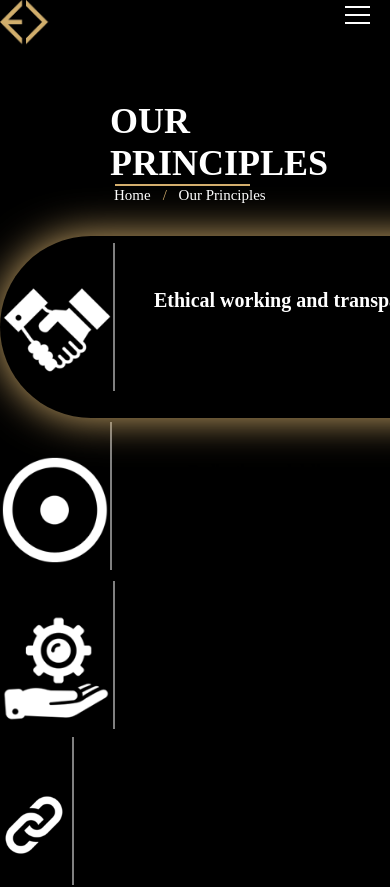
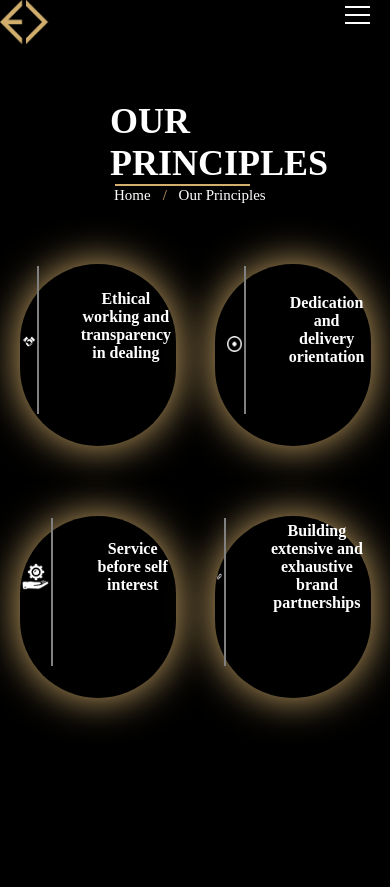
Before and after one commit to kislay630/Deployment, a Django app: page /principle/ in a window 390 px wide; the page is wider, and only the part inside the window is pictured. Shown: the part 15-902 px from the top of that part. After the commit the page ends 742 px from the top of that part, so only its background shows below. Run offline with Django 3.2, Linux system fonts and the light colour scheme; lists and menus that the app fills with data are empty.

Commit message:
responsive

```diff
--- a/EssenciaWebsite/settings.py
+++ b/EssenciaWebsite/settings.py
@@ -82,7 +82,7 @@ WSGI_APPLICATION = 'EssenciaWebsite.wsgi.application'
 DATABASES = {
     'default': {
         'ENGINE': 'django.db.backends.sqlite3',
-        'NAME': BASE_DIR / 'db.sqlite3',
+        'NAME': str(BASE_DIR / 'db.sqlite3'),
     }
 }
 
--- a/templates/FirstLevel/login.html
+++ b/templates/FirstLevel/login.html
@@ -24,7 +24,7 @@
     </style>
 </head>
 <body>
-        <H1 class='gos' style="margin-top:140px;position:fixed;right:50px;left:50px;">COMPANY LOGIN</H1>
+        <H1 class='gos' style="margin-top:130px;position:fixed;right:50px;left:50px;">COMPANY LOGIN</H1>
         <FORM class="boxx" action="{% url 'basic_app:user_login' %}" method="POST">
             {% csrf_token %}
 
@@ -41,7 +41,7 @@
                 </TABLE>
             </div>
         </FORM>
-    <div class="error" style="margin-top:340px;position:fixed;right:50px;left:50px;color:white;">
+    <div class="error" style="margin-top: 652px;position:fixed;right: 567px;left: 590px;margin-left: 10‒;margin-left: 78px;">
         {{Error}}
         {{re}}
     </div>
--- a/templates/FirstLevel/principle.html
+++ b/templates/FirstLevel/principle.html
@@ -62,6 +62,7 @@ body{
    text-decoration: underline;
    text-decoration-color:white;
  }
+
  table img{
   height:auto;
   max-width:109px;
@@ -85,6 +86,32 @@ body{
 
 }
 
+.row1{
+        margin-top:5%;
+        color:white;
+        display:flex;
+        justify-content:space-around;
+        width:100%;
+        margin:auto;
+        text-align:center;
+        padding-top:50px;
+        flex-direction: row;
+        animation: slideMe 2s ease-in;
+
+      }
+        .course-col{
+        flex-basis:40%;
+        background:black;
+        border-radius: 116px;
+        width:654px;
+        height:182px;
+        margin-bottom:5%;
+        box-sizing: border-box;
+      }
+       .course-col{
+        box-shadow: 0 0 40px 0px rgb(211 ,174 ,109);
+          }
+
 @keyframes slideMe {
     0%{
       transform: skewX(3deg) translateX(-900px);
@@ -95,6 +122,46 @@ body{
 }
 .table1{
   box-shadow: 0 0 40px 0px  rgb(211 ,174 ,109);
+}
+   .row2{
+         color:white;
+          margin-top:2%;
+          display:flex;
+          justify-content:space-around;
+          width:100%;
+          margin:auto;
+          text-align:center;
+          padding-top:50px;
+          flex-direction: row;
+               animation: slideMe2 2s ease-in;
+
+        }
+@keyframes slideMe
+      {
+         0%
+            {
+                transform: skewX(3deg) translateX(-900px);
+             }
+            100%
+            {
+                transform: skew(0deg);
+             }
+      }
+       @keyframes slideMe2 {
+        0%{
+          transform: skewX(3deg) translateX(900px);
+        }
+        100%{
+          transform: skew(0deg);
+        }
+    }
+      table img
+      {
+          height:auto;
+          max-width:115px;
+          width:100%;
+          padding-bottom: 50px;
+          padding-top: 24px;
       }
 
   </style>
@@ -107,44 +174,47 @@ body{
     <li><a href="{% url 'basic_app:principle' %}">Our Principles</a></li>
   </ol>
 
-  <div class="table1">
+  <div class="row1">
+      <div class="course-col">
         <table>
           <tr>
-        <th><img src="{% static 'FirstLevel/images/principles1.png' %}"></th>
-        <th><HR COLOR= "grey" WIDTH= "100%" SIZE= "150 PIXEL"></th>
-        <th style="padding-bottom: 33px; padding-left:37px;">Ethical working and transparency in dealing</th>
+            <th><img src="{% static 'FirstLevel/images/principles1.png' %}" style="padding-top: 35px;padding-left: 1px;margin-right: 10px;"></th>
+            <th><HR COLOR= "grey" WIDTH= "100%" SIZE= "150 PIXEL" style="margin-bottom:22px;"></th>
+            <th style="padding-bottom: 50px; padding-left:37px;">Ethical working and transparency in dealing</th>
           </tr>
         </table>
       </div>
-  <br>
-  <div class="table2">
+      <div class="course-col">
         <table>
           <tr>
-        <th><img src="{% static 'FirstLevel/images/Principles2.png' %}"></th>
-        <th><HR COLOR= "GREY" WIDTH= "100%" SIZE= "150 PIXEL"></th>
-        <th style="padding-bottom: 33px;  padding-left:37px; ">Dedication and delivery orientation</th>
+            <th><img src="{% static 'FirstLevel/images/Principles2.png' %}" style="padding-left: 0px;padding-right: 10px;padding-top: 32px;margin-left: 10px;"></th>
+            <th><HR COLOR= "GREY" WIDTH= "100%" SIZE= "150 PIXEL" style="margin-bottom:30px;" ></th>
+            <th style="padding-bottom: 50px;  padding-left:37px;">Dedication and delivery orientation</th>
+          </tr>
+        </table>
+      </div>
+  </div>
+
+  <div class="row2">
+      <div class="course-col">
+        <table>
+          <tr>
+            <th><img src="{% static 'FirstLevel/images/principles3.png' %}"></th>
+            <th><HR COLOR= "GREY" WIDTH= "50%" SIZE= "150 PIXEL"></th>
+            <th style="padding-bottom: 50px;  padding-left:37px; ">Service before self interest</th>
           </tr>
         </table>
       </div>
 
-  <div class="table3">
-    <table>
-      <tr>
-        <th><img src="{% static 'FirstLevel/images/principles3.png' %}"></th>
-        <th><HR COLOR= "GREY" WIDTH= "50%" SIZE= "150 PIXEL"></th>
-        <th style="padding-bottom: 33px;  padding-left:37px; ">Service before self interest</th>
-      </tr>
-    </table>
-  </div>
-
-  <div class="table4">
+      <div class="course-col">
         <table>
           <tr>
             <th><img src="{% static 'FirstLevel/images/principles4.png' %}"></th>
             <th><HR COLOR= "GREY" WIDTH= "50%" SIZE= "150 PIXEL"></th>
-        <th style="padding-bottom: 33px; padding-left:37px; ">Building extensive and exhaustive brand partnerships</th>
+            <th style="padding-bottom: 50px; padding-left:37px; ">Building extensive and exhaustive brand partnerships</th>
           </tr>
         </table>
+      </div>
   </div>
 </body>
 </html>
```
Also changed, not shown: static/FirstLevel/css/clients.css (+10 -4 lines), templates/FirstLevel/clients.html (+0 -129 lines), 1 other file. Lines whose indentation alone changed are shown as unchanged.
